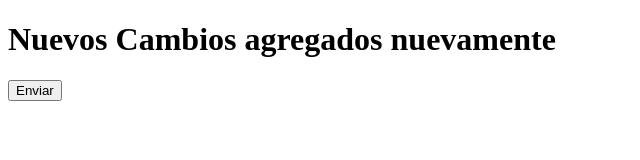
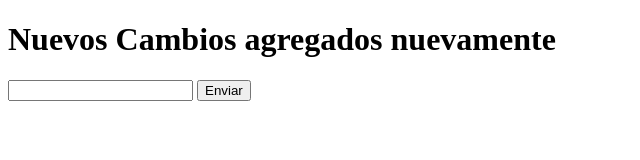
Before and after one commit to Acostangel/Git-Hello-World, a plain HTML site: page index.html in a window 1280 px wide. Shown: the whole page, without its empty margins (0-640 px from the left). Drawn offline with Linux system fonts and the light colour scheme.

Commit message:
Se agrego caja de texto

```diff
--- a/index.html
+++ b/index.html
@@ -8,6 +8,7 @@
 <body>
     <h1>Nuevos Cambios agregados nuevamente</h1>
     <form action="#" method="GET">
+        <INput type="text" name="FirstName" id="FirstName">
         <input type="button" value="Enviar">
     </form>
 </body>
```
